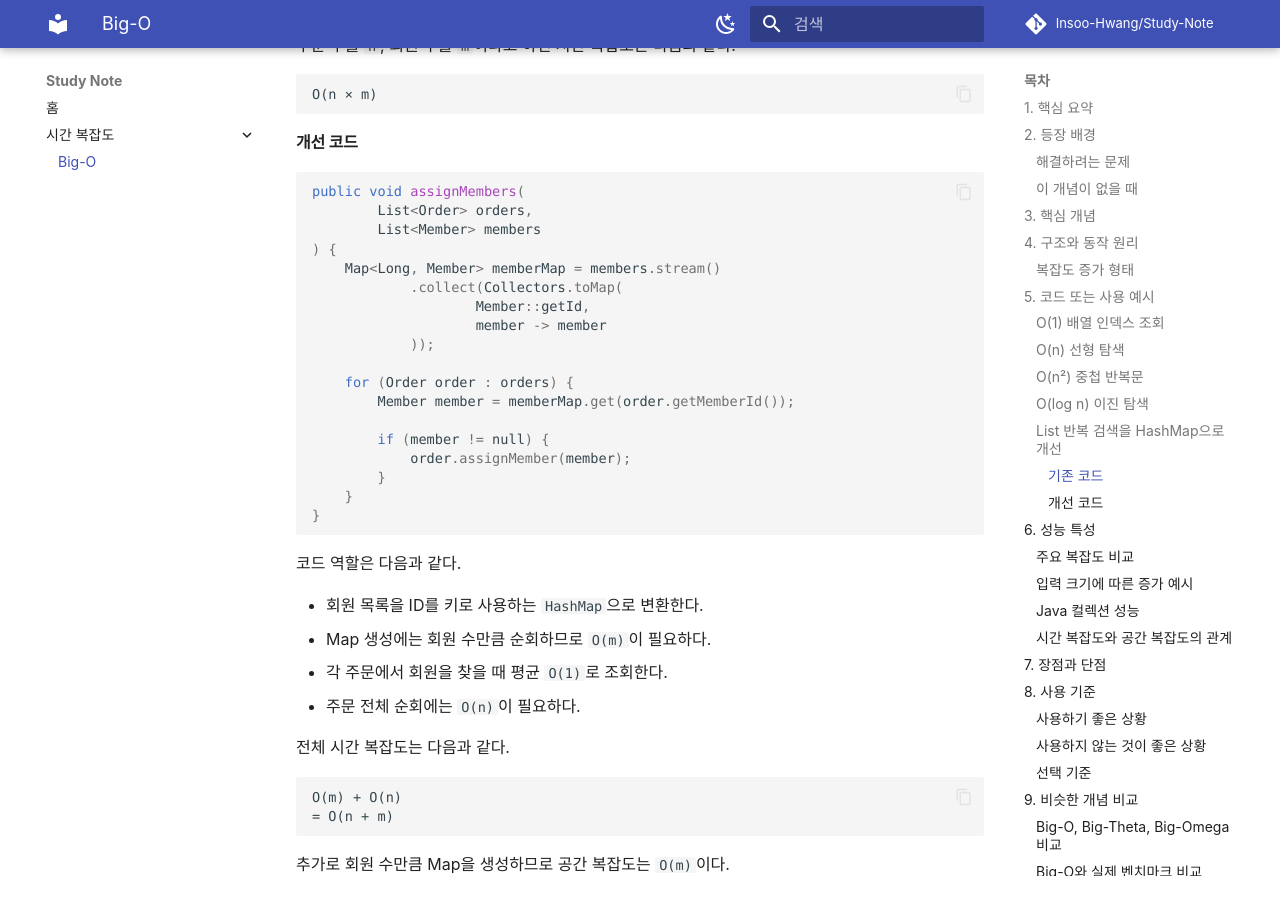
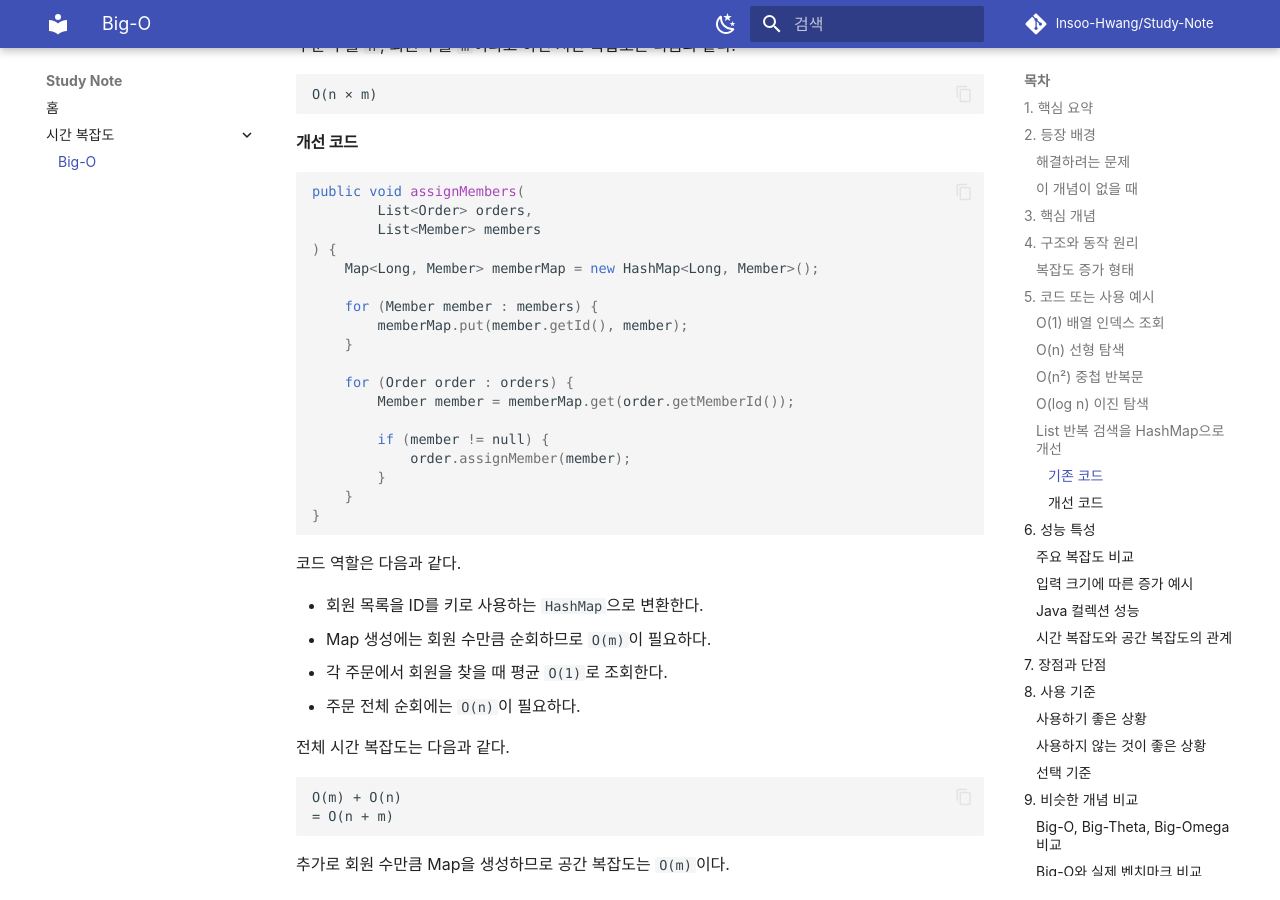
Before and after one commit to Insoo-Hwang/Study-Note, an MkDocs documentation site: the page built from docs/01-시간 복잡도/Big-O/Big-O.md, in a window 1280 px wide and 900 px high, scrolled down 9709 px. Built offline with MkDocs 1.6.1 and Material for MkDocs 9.7.7, drawn with Linux system fonts in a browser that asks for light colours; comment, search, counter and statistics services are not loaded.

Commit message:
java 코드 수정

```diff
--- a/docs/01-시간 복잡도/Big-O/Big-O.md
+++ b/docs/01-시간 복잡도/Big-O/Big-O.md
@@ -404,11 +404,11 @@ public void assignMembers(
         List<Order> orders,
         List<Member> members
 ) {
-    Map<Long, Member> memberMap = members.stream()
-            .collect(Collectors.toMap(
-                    Member::getId,
-                    member -> member
-            ));
+    Map<Long, Member> memberMap = new HashMap<Long, Member>();
+
+    for (Member member : members) {
+        memberMap.put(member.getId(), member);
+    }
 
     for (Order order : orders) {
         Member member = memberMap.get(order.getMemberId());
```
Also changed, not shown: 1 other file.
